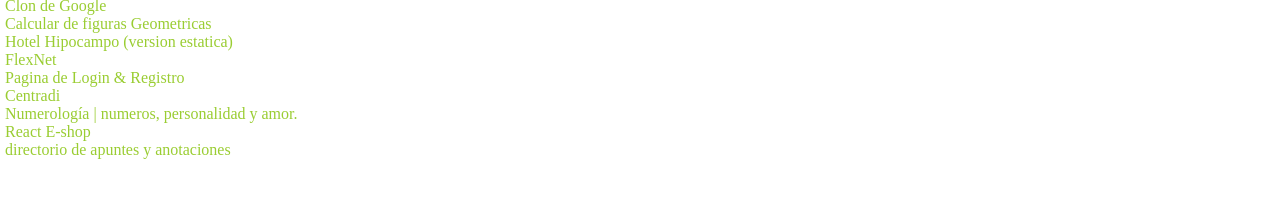
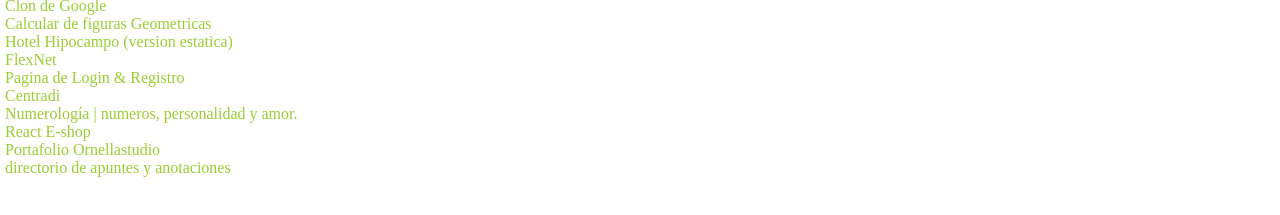
Before and after one commit to LuchoMorla/portafolio, a plain HTML site: page index.html in a window 1280 px wide. Shown: the part 105-320 px from the top of the page. Drawn offline with Linux system fonts and the light colour scheme.

Commit message:
[UPDATE] portafolio Ornella

```diff
--- a/index.html
+++ b/index.html
@@ -31,6 +31,7 @@
             <li class="main-item"><a href="https://centradi.com/">Centradi</a></li>
             <li class="main-item"><a href="https://tunumerologia.netlify.app/index.html">Numerología | numeros, personalidad y amor.</a></li>
             <li class="main-item"><a href="https://luchomorla.github.io/ReactShop/">React E-shop</a></li>
+            <li class="main-item"><a href="https://ornellastudio.com">Portafolio Ornellastudio</a></li>
             <li class="main-item"><a href="https://luchomorla.github.io/anotaciones/">directorio de apuntes y anotaciones</a></li>
             <li class="main-item"><a href=""></a></li>
         </ol>
```
